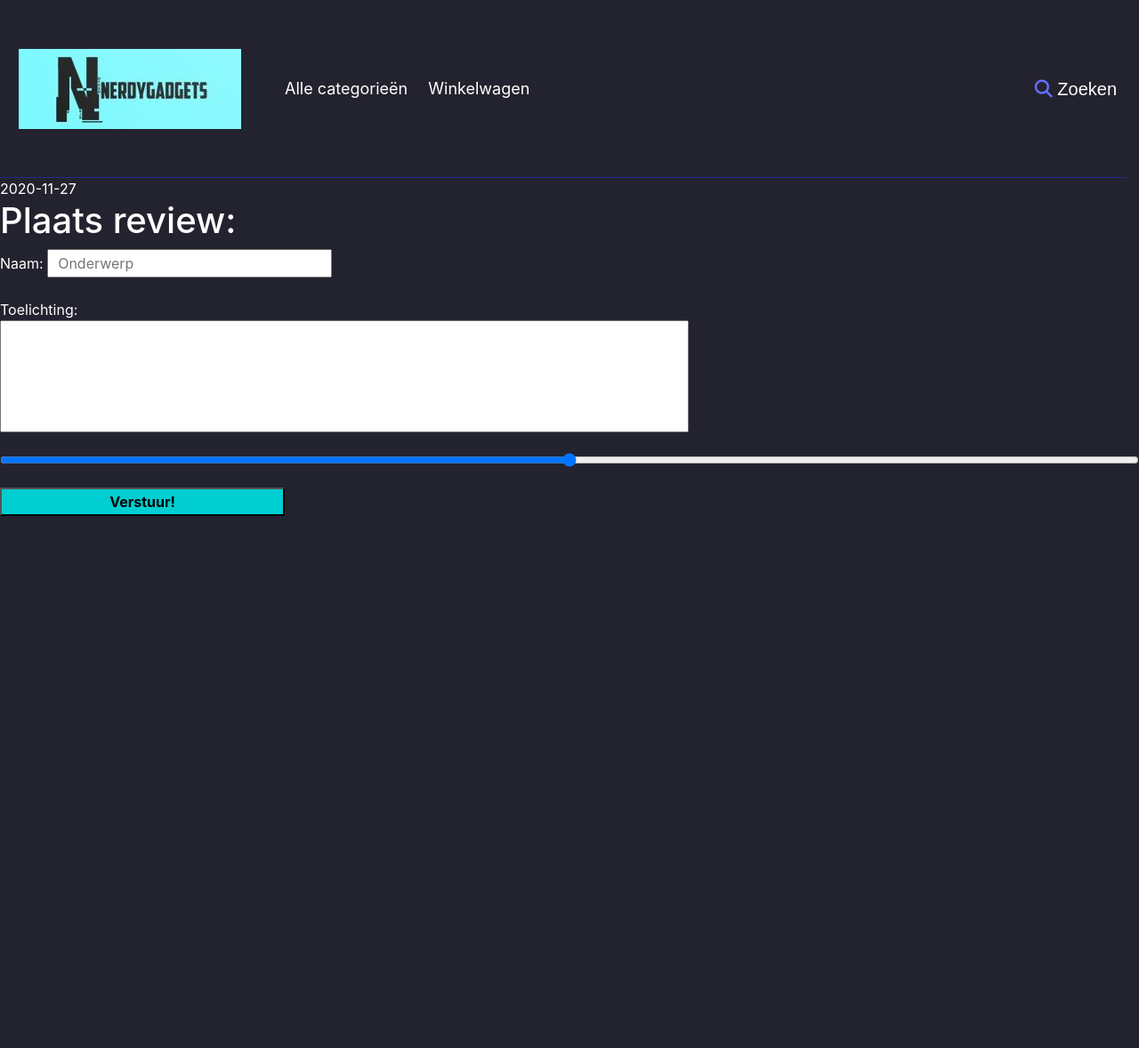
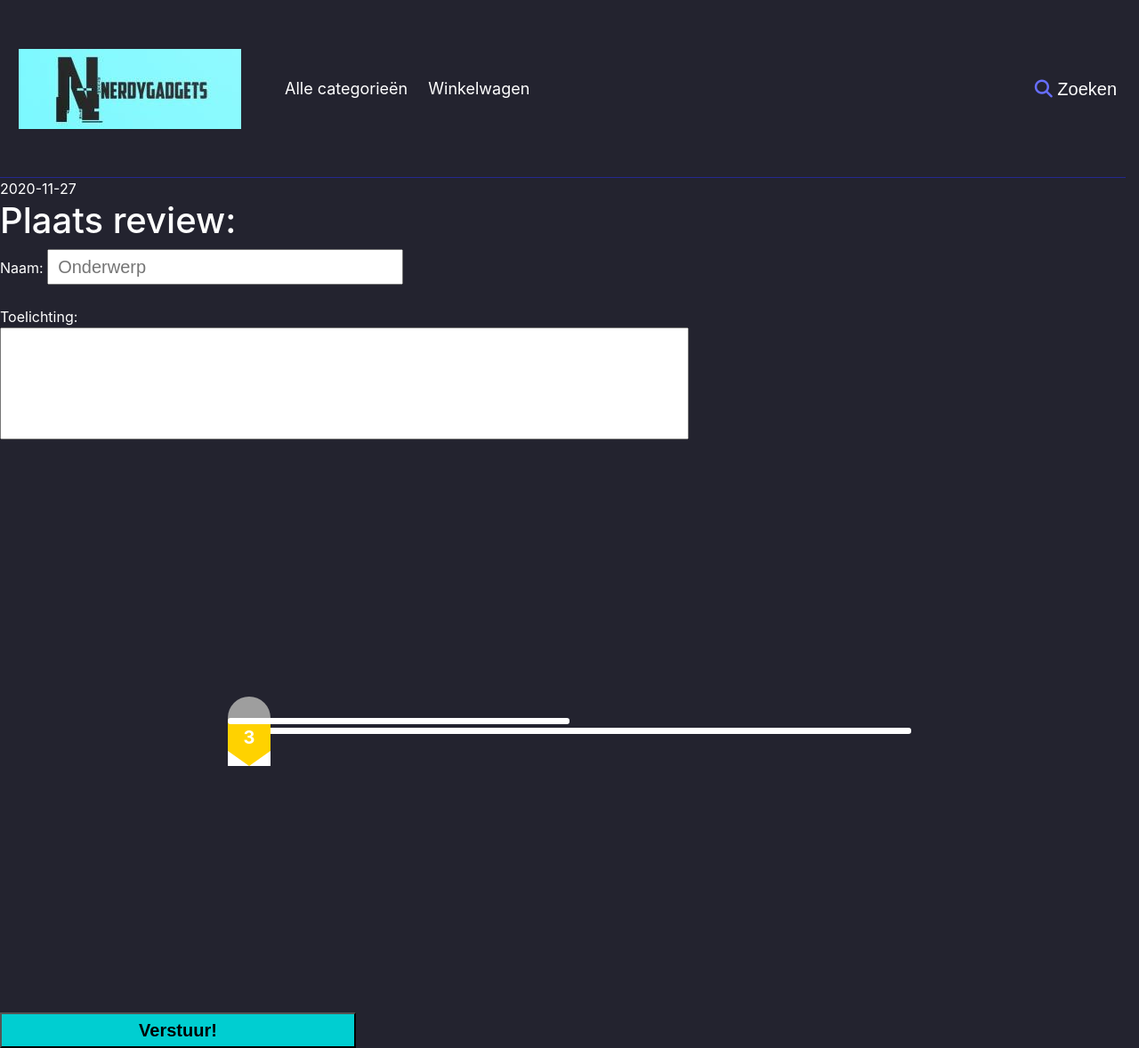
Before and after one commit to kelkesjoose/NerdyGadgets, a PHP site: page /reviewform.php in a window 1280 px wide. Shown: the whole page at 89% size. Before the commit the page ends 580 px from the top, so only its background shows below. Run offline with PHP 8.4, Linux system fonts and the light colour scheme; data that the repository does not hold is empty; some libraries are stand-ins or nearby versions; some web fonts are replaced; grey boxes are pictures that could not be loaded.

Commit message:
Help ik weet niet hoe CSS werkt pls send help

```diff
--- a/Public/CSS/Style.css
+++ b/Public/CSS/Style.css
@@ -578,3 +578,80 @@ ul#ul-class-price li {
 .besthead {
     border-bottom: 2px solid darkturquoise;
 }
+
+.slider {
+    width: 60%;
+    margin: 24% auto;
+    position: relative;
+}
+
+#star {
+    -webkit-appearance: none;
+    width: 100%;
+    height: 7px;
+    outline: none;
+    border-radius: 3px;
+}
+
+#star::-webkit-slider-thumb {
+    -webkit-appearance: none;
+    width: 48px;
+    height: 48px;
+    cursor: pointer;
+    z-index: 3;
+    position: relative;
+}
+
+#selector {
+    height: 104px;
+    width: 48px;
+    position: absolute;
+    bottom: -20px;
+    left: 50%;
+    transform: translateX(-50%);
+    z-index: 2;
+}
+
+.SelectBtn {
+    height: 48px;
+    width: 48px;
+    background-image: url(star.png);
+    background-size: cover;
+    background-position: center;
+    border-radius: 50%;
+    position: absolute;
+    bottom: 0;
+}
+
+#SelectValue {
+    width: 48px;
+    height: 40px;
+    position: absolute;
+    top: 0;
+    background: #ffd200;
+    border-radius: 4px;
+    text-align: center;
+    line-height: 45px;
+    font-size: 20px;
+    font-weight: bold;
+}
+
+#SelectValue::after{
+    content: '';
+    border-top: 17px solid #ffd200;
+    border-left: 24px solid /* rgb(35, 35, 47); */ ;
+    border-right: 24px solid /* rgb(35, 35, 47); */ ;
+    position: absolute;
+    bottom: -14px;
+    left: 0;
+}
+
+#ProgressBar {
+    width: 50%;
+    height: 7px;
+    background: #FFFFFF;
+    border-radius: 3px;
+    position: absolute;
+    top: 0;
+    left: 0;
+}
--- a/reviewform.php
+++ b/reviewform.php
@@ -29,6 +29,7 @@ print $ReviewDatum;
     <meta charset="UTF-8">
     <title> Review pagina </title>
     <link rel="stylesheet" href="https://stackpath.bootstrapcdn.com/font-awesome/4.7.0/css/font-awesome.min.css">
+    <link rel="stylesheet" href="Public/CSS/Style.css" type="text/css">
 </head>
 
 <?php
@@ -59,11 +60,11 @@ $Query = "
 INSERT INTO reviewproduct
 VALUES (?, ?, ?, ?, ?)";
 
-$Statement = mysqli_prepare($Connection, $Query);
-mysqli_stmt_bind_param($Statement, "issis", $ReviewID, $_POST[OnderwerpReview],$_POST[ToelichtingReview],$star,$ReviewDatum);
-mysqli_stmt_execute($Statement);
-$R = mysqli_stmt_get_result($Statement);
-?>
+// $Statement = mysqli_prepare($Connection, $Query);
+// mysqli_stmt_bind_param($Statement, "issis", $ReviewID, $_POST[OnderwerpReview],$_POST[ToelichtingReview],$star,$ReviewDatum);
+// mysqli_stmt_execute($Statement);
+// $R = mysqli_stmt_get_result($Statement);
+// ?>
 
 <body>
 <h1>Plaats review:</h1>
@@ -84,7 +85,31 @@ Toelichting:<br><textarea rows="5" cols="70" placeholder="Vul hier uw toelichtin
         <input type="radio" name="star5" id="star5"><label for="star5">
         </label>
     </div> -->
-    <input type="range" min="1" max="5" id="star" name="star" value >
+
+    <div class="slider">
+        <input type="range" min="1" max="5" id="star" name="star" value="3">
+        <div id="Selector">
+            <div class="SelectBtn"></div>
+            <div id="SelectValue"></div>
+        </div>
+        <div id="ProgressBar"></div>
+    </div>
+
+    <script>
+        var slider = document.getElementById("star");
+        var selector = document.getElementById("selector");
+        var SelectValue = document.getElementById("SelectValue");
+        var ProgressBar = document.getElementById("ProgressBar");
+
+        SelectValue.innerHTML = slider.value;
+
+        slider.oninput = function(){
+            SelectValue.innerHTML = this.value;
+            selector.style.left = this.value + "%";
+            ProgressBar.style.width = this.value + "%";
+        }
+    </script>
+
 <input type="submit" value="Verstuur!" name="Verstuur" class="betaalbutton">
 </form>
 
```
